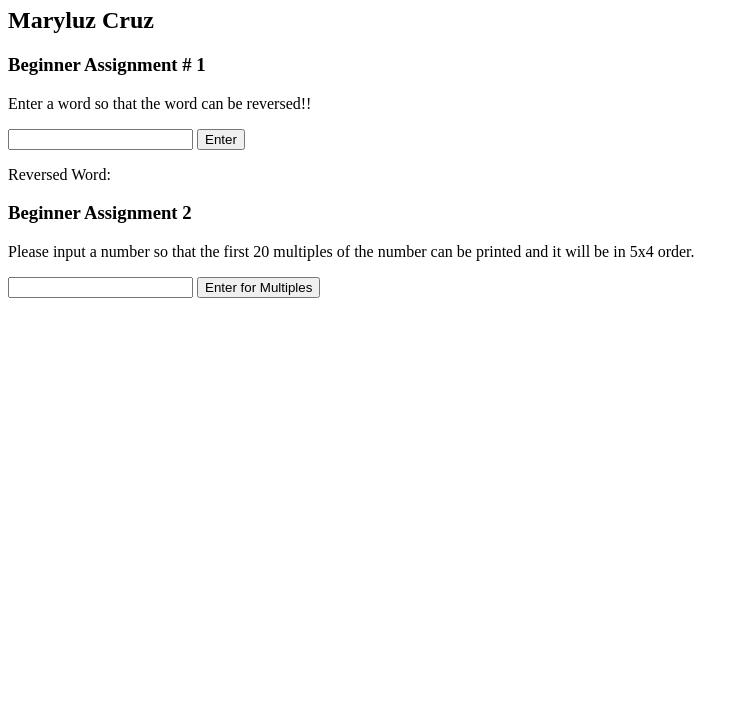
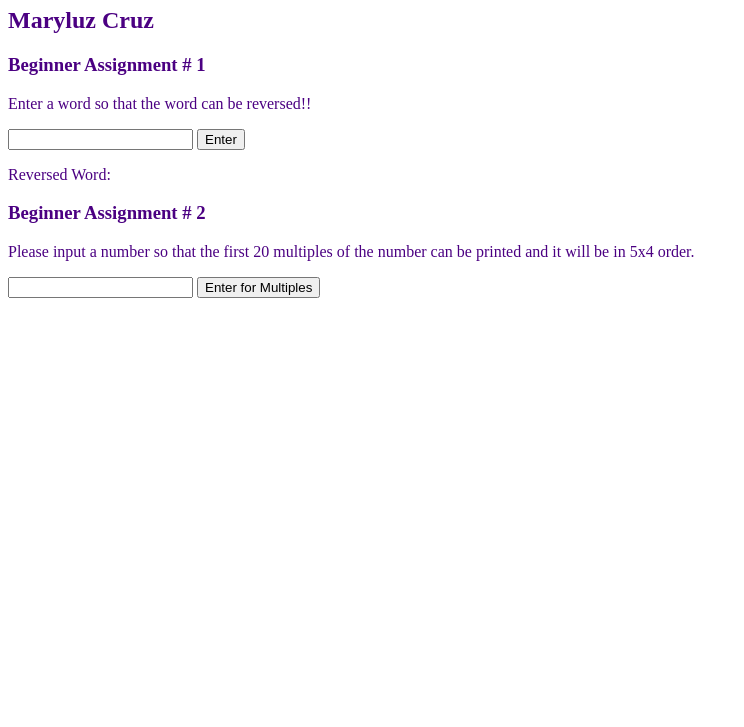
Before and after one commit to Luz917/Luz917.github.io, a plain HTML site: page index.html in a window 1280 px wide. Shown: the part 73-800 px from the top of the page, without its empty margins (0-744 px from the left). Drawn offline with Linux system fonts and the light colour scheme.

Commit message:
Add files via upload

```diff
--- a/index.html
+++ b/index.html
@@ -3,6 +3,13 @@
 
 <head>
 <title>Module 5</title>
+<style type="text/css">
+  body {
+    color: Indigo;
+    background-color: ##F0F8FF }
+  </style>
+
+
 </head>
 
 <body>
@@ -39,14 +46,13 @@ function WORDreverse(){
 </p>
 Reversed Word: <b id="Reversal"></b>
 
-<h3>Beginner Assignment 2</h3>
+<h3>Beginner Assignment # 2 </h3>
 <p>Please input a number so that the first 20 multiples of the number can be printed and it will be in 5x4 order.</p>
 
 
 <script type="text/javascript">
 
 
-// Generates table of 20 multiples
 
 function multiplynum(){
 	var mult1, mult2, mult3;
```
